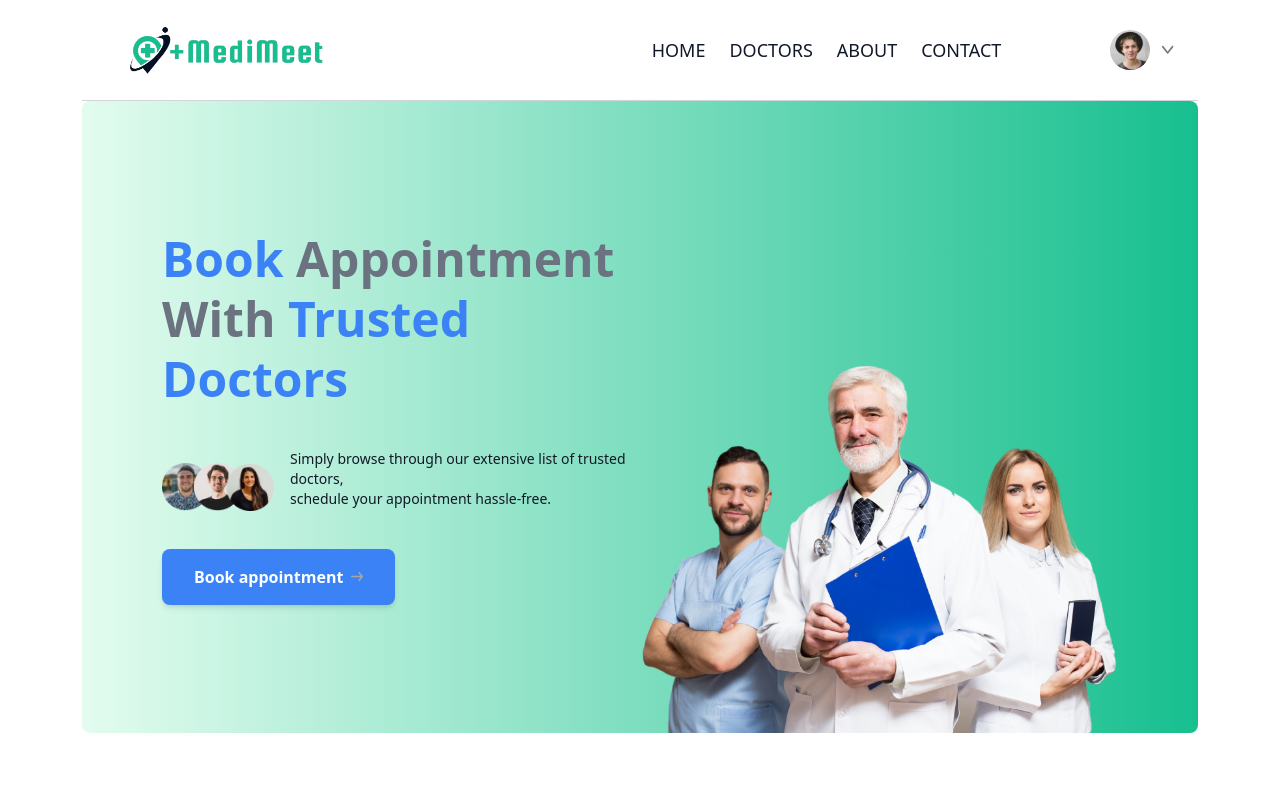
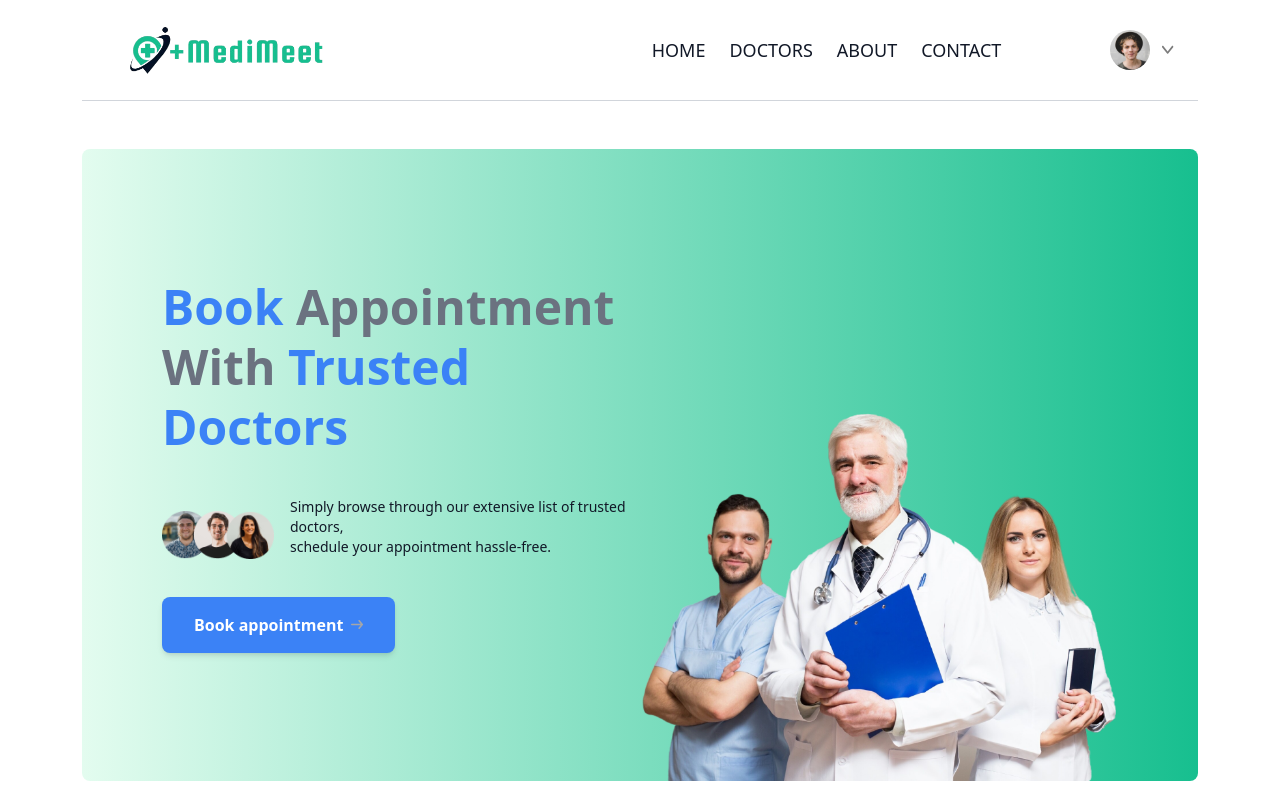
Before and after one commit to Arshad-Qureshi-Coder/MediMeet, a React (Create React App) app: page / in a window 1280 px wide. Shown: the top 800 px of the page. Built offline with nearby package versions, Linux system fonts and the light colour scheme.

Commit message:
change in home component

```diff
--- a/src/Components/Pages/Home.js
+++ b/src/Components/Pages/Home.js
@@ -6,7 +6,7 @@ import Appointment from '../Appointment'
 
 const Home = () => {
   return (
-    <div className=''>
+    <div className='mt-5'>
       {/* Banner */}
       <Banner/>
       {/* Find by Speciality */}
```
